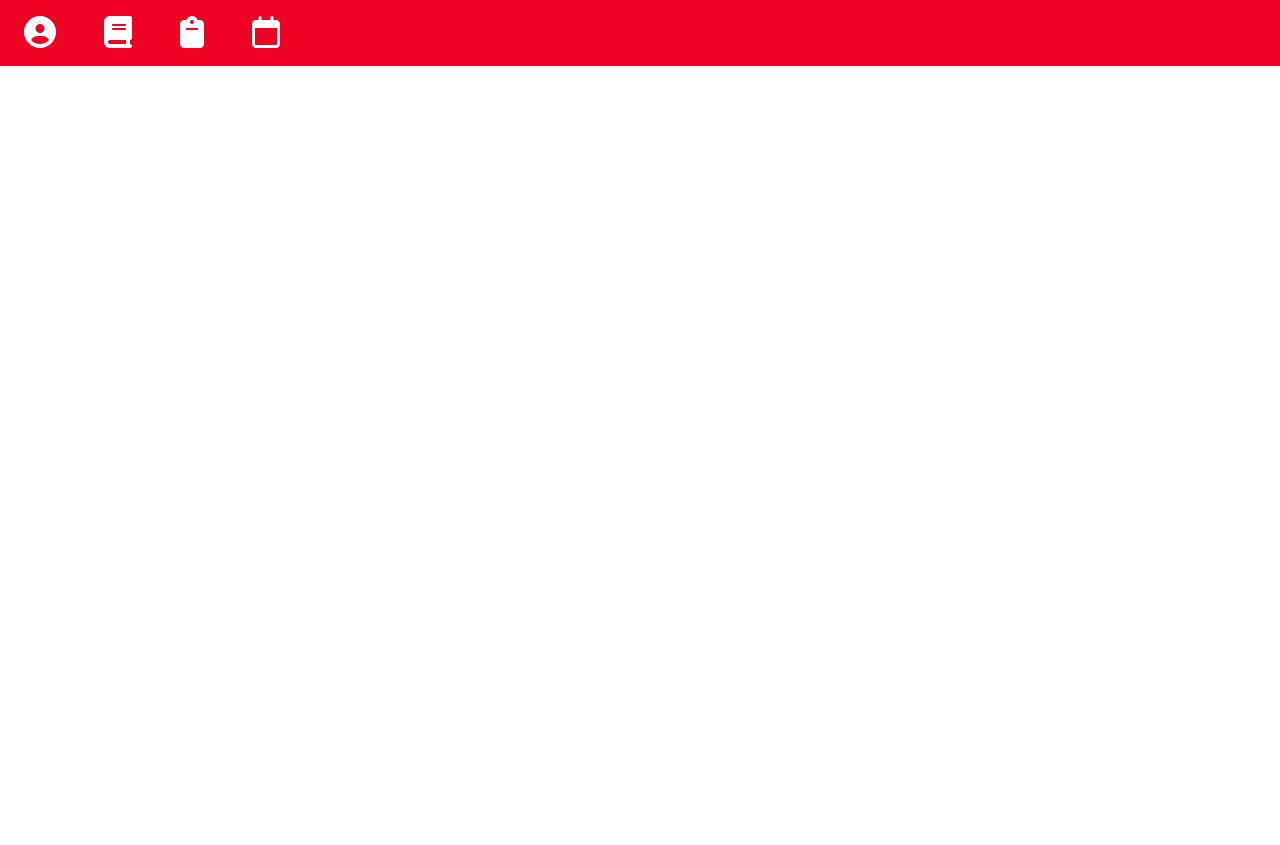
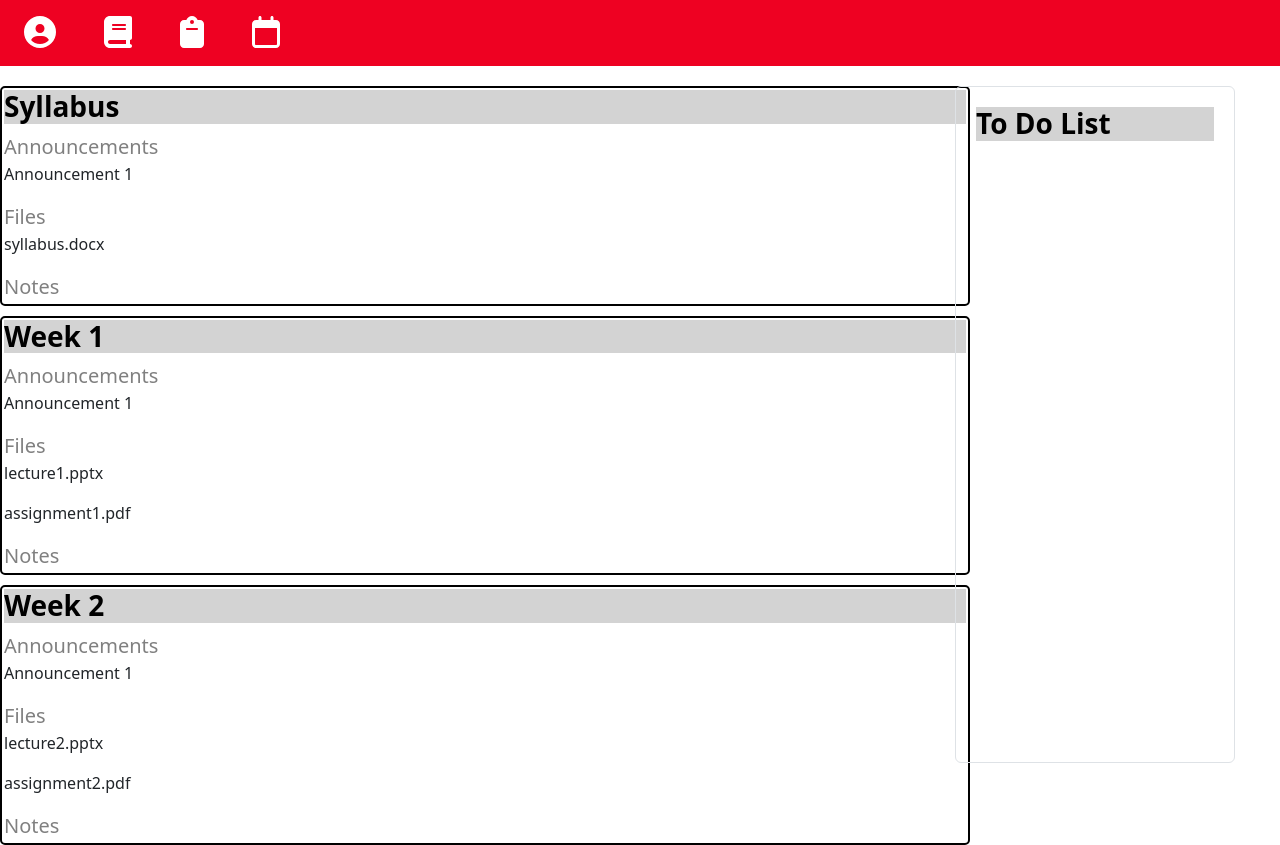
Before and after one commit to cconn10/CS5167Project2, a React (Create React App) app: page /courses in a window 1280 px wide. Before the commit this address had no page. Before the commit the page ends 800 px from the top, so only its background shows below. Built offline with nearby package versions, Linux system fonts and the light colour scheme; the HTML template or start-up script is replaced by a standard one.

Commit message:
add modules pages
opens modules page when clicking on courses in navbar

```diff
--- a/src/App.js
+++ b/src/App.js
@@ -6,10 +6,19 @@ import './scss/custom.scss'
 
 import HomePage from './components/HomePage';
 import Navbar from './components/Navbar';
+import Modules from './components/modules';
 
 import myData from './course-data/data.json';
 
 class App extends Component {
+  state = {
+    modules: [
+      {id: 0, name: "Syllabus", announcements: ["Announcement 1"], files: ["syllabus.docx"], notes: []},
+      {id: 1, name: "Week 1", announcements: ["Announcement 1"], files: ["lecture1.pptx", "assignment1.pdf"], notes: []},
+      {id: 2, name: "Week 2", announcements: ["Announcement 1"], files: ["lecture2.pptx", "assignment2.pdf"], notes: []},
+    ]
+  };
+
   componentDidMount() {
     console.log(myData);
   }
@@ -21,6 +30,7 @@ class App extends Component {
         <BrowserRouter>
           <Routes>
             <Route path="/" element={<HomePage />}></Route>
+            <Route path="courses" element={<Modules modules={this.state.modules}/>}></Route>
           </Routes>
         </BrowserRouter>
       </div>
--- a/src/components/Navbar.jsx
+++ b/src/components/Navbar.jsx
@@ -13,7 +13,7 @@ class Navbar extends Component {
                 <a className='nav-link' href="#" data-toggle="tooltip" data-bs-placement="bottom" title="Profile" >
                     <FontAwesomeIcon className='icon mx-2' icon={ faCircleUser } />
                 </a>
-                <a className='nav-link' href="#" data-toggle="tooltip" data-bs-placement="bottom" title="Courses" >
+                <a className='nav-link' href="courses" data-toggle="tooltip" data-bs-placement="bottom" title="Courses" >
                     <FontAwesomeIcon className='icon mx-2' icon={ faBook } />
                 </a>
                 <a className='nav-link' href="#" data-toggle="tooltip" data-bs-placement="bottom" title="Grades" >
--- /dev/null
+++ b/src/components/announcement.jsx
@@ -0,0 +1,13 @@
+import React, { Component } from "react";
+import './announcement.css';
+
+class Announcement extends Component {
+    render() {
+        const {announcement} = this.props;
+        return (
+            <p><span>{announcement}</span></p>
+        );
+    }
+}
+
+export default Announcement;
--- /dev/null
+++ b/src/components/modfile.jsx
@@ -0,0 +1,15 @@
+import React, { Component } from 'react';
+import './modfile.css';
+
+class ModFile extends Component {
+    render() {
+        const {file} = this.props;
+
+        console.log(file);
+        return (
+            <p><span>{file}</span></p>
+        );
+    }
+}
+
+export default ModFile;
--- /dev/null
+++ b/src/components/modules.css
@@ -0,0 +1,23 @@
+.gridContainer {
+    height: 93%;
+    display: grid;
+    grid-template-columns: [start] 25% [line2] 25% [line3] 25% [line4] 25% [end];
+    grid-template-rows: [start] 35% [line2] 35% [line3] 25% [end];
+    column-gap: 5px;
+    row-gap: 5px;
+}
+
+.modulesContainer {
+    margin-top: 20px;
+    grid-column: start / line4;
+    grid-row: start / line3 ;
+}
+
+.toDoList{
+    position: relative;
+    right: 20px;
+    height: 100%;
+    padding: 20px;
+    grid-column: line4 / end;
+    grid-row: start / end ;
+}
--- /dev/null
+++ b/src/components/modules.jsx
@@ -0,0 +1,28 @@
+import React, { Component } from 'react';
+import WeekMod from './weekmod';
+import ToDoList from './ToDoList';
+import './modules.css';
+
+class Modules extends Component {
+    render() {
+        const {modules} = this.props;
+
+        return (
+            <div class="gridContainer">
+                <div class="modulesContainer">
+                    {modules.map(module => (
+                        <WeekMod
+                            key={module.id}
+                            module={module}
+                        ></WeekMod>
+                    ))}
+                </div>
+                <div className="toDoList">
+                    <ToDoList></ToDoList>
+                </div>
+            </div>
+        )
+    }
+}
+
+export default Modules;
--- /dev/null
+++ b/src/components/weekmod.css
@@ -0,0 +1,20 @@
+.weekly-div {
+    border-color: black;
+    border-style: solid;
+    border-radius: 5px;
+    border-width: 2px;
+    padding: 2px;
+    margin-bottom: 10px;
+  }
+
+  .list-header {
+    color: grey;
+    font-size: 20px;
+  }
+
+  h3 {
+    font-weight: bold;
+    color: black;
+    /* font-size: 32px; Not sure why this isn't doing anything */
+    background-color: lightgray;
+  }
--- /dev/null
+++ b/src/components/weekmod.jsx
@@ -0,0 +1,43 @@
+import React, { Component } from 'react';
+import ModFile from './modfile';
+import Announcement from './announcement';
+import './weekmod.css';
+
+class WeekMod extends Component {
+    render() {
+        const {module} = this.props;
+
+        console.log(module);
+
+        return (
+            <div class="weekly-div">
+                <h3><span>{module.name}</span></h3>
+                <div class="list-header">
+                    Announcements
+                </div>
+                {module.announcements.map((announcement, index) => (
+                        <Announcement
+                            key={index}
+                            announcement={announcement}
+                        ></Announcement>
+                    ))}
+
+                <div class="list-header">
+                    Files
+                </div>
+                {module.files.map((file, index) => (
+                    <ModFile
+                        key={index}
+                        file={file}
+                    ></ModFile>
+                ))}
+
+                <div class="list-header">
+                    Notes
+                </div>
+            </div>
+        );
+    }
+}
+
+export default WeekMod;
```
Also changed, not shown: src/components/announcement.css (added), src/components/modfile.css (added).
